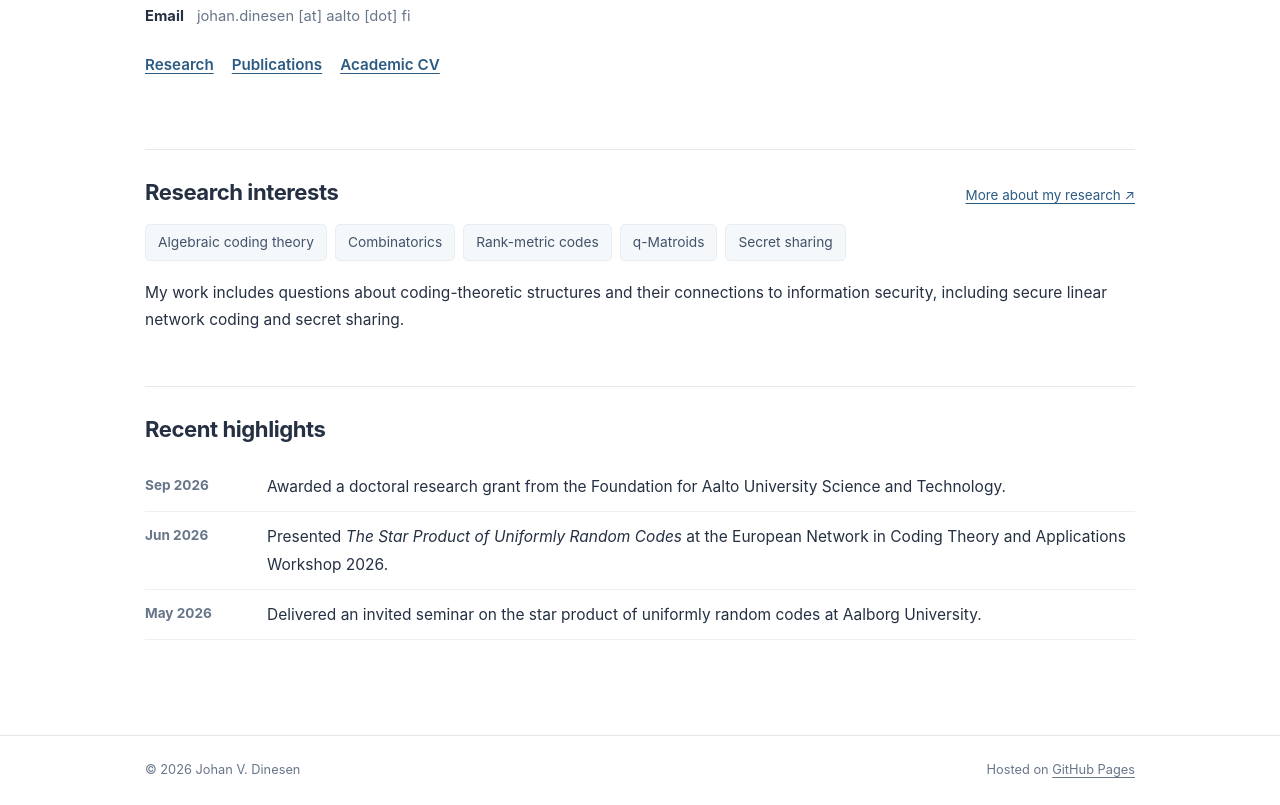
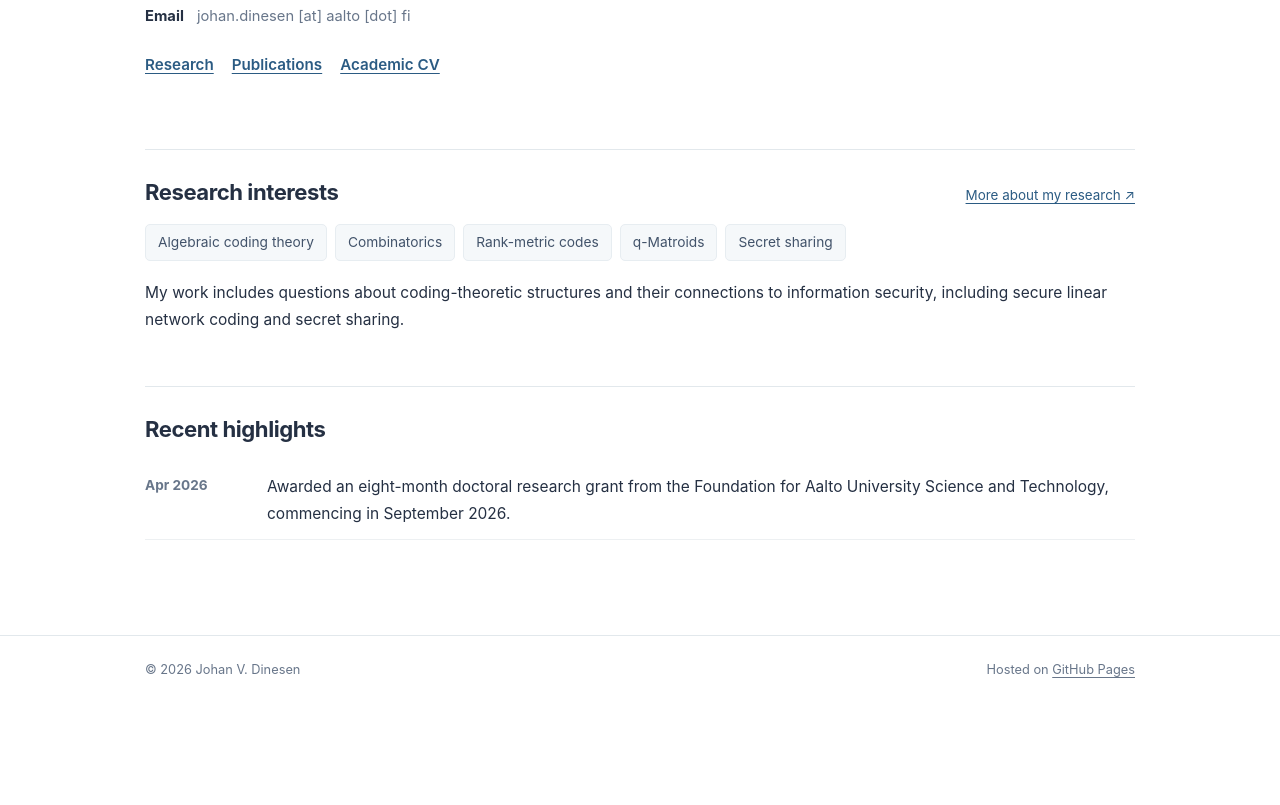
Before and after one commit to johan-dinesen/johan-dinesen.github.io, a plain HTML site: page index.html in a window 1280 px wide. Shown: the part 512-1317 px from the top of the page. After the commit the page ends 1216 px from the top, so only its background shows below. Drawn offline with Linux system fonts and the light colour scheme.

Commit message:
Update index.html

```diff
--- a/index.html
+++ b/index.html
@@ -39,9 +39,7 @@
     <section class="section" aria-labelledby="highlights-title">
       <div class="section-heading"><h2 id="highlights-title">Recent highlights</h2></div>
       <div class="news-list">
-        <article class="news-item"><time datetime="2026-09">Sep 2026</time><p>Awarded a doctoral research grant from the Foundation for Aalto University Science and Technology.</p></article>
-        <article class="news-item"><time datetime="2026-06">Jun 2026</time><p>Presented <em>The Star Product of Uniformly Random Codes</em> at the European Network in Coding Theory and Applications Workshop 2026.</p></article>
-        <article class="news-item"><time datetime="2026-05">May 2026</time><p>Delivered an invited seminar on the star product of uniformly random codes at Aalborg University.</p></article>
+        <article class="news-item"><time datetime="2026-04">Apr 2026</time><p>Awarded an eight-month doctoral research grant from the Foundation for Aalto University Science and Technology, commencing in September 2026.</p></article>
       </div>
     </section>
 
```
